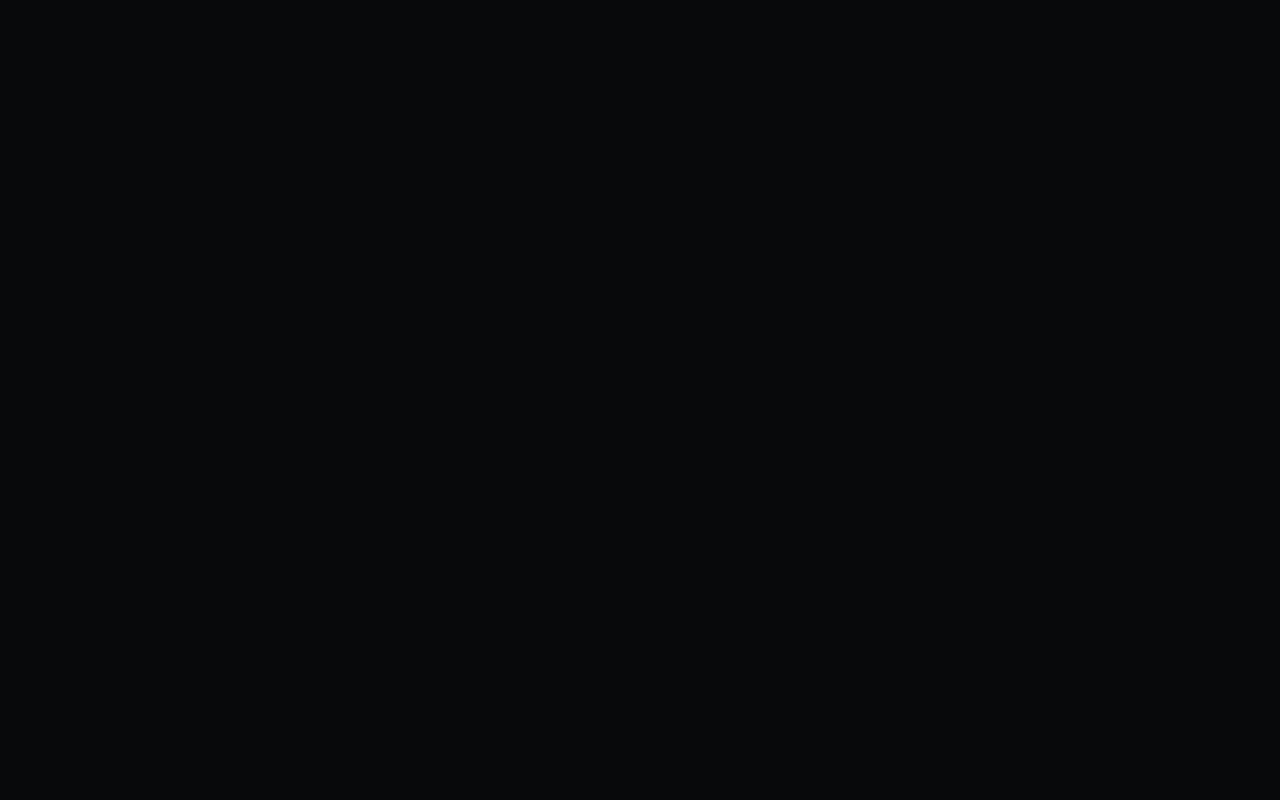
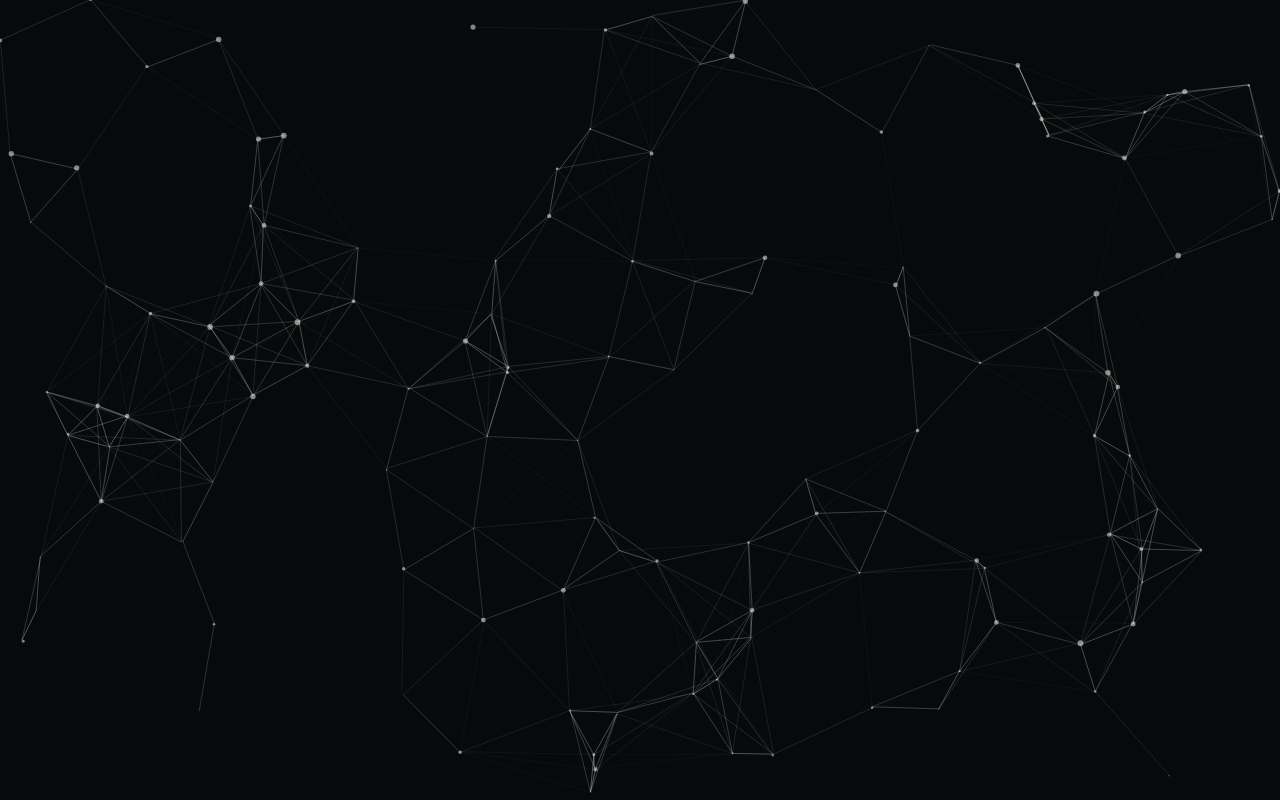
Before and after one commit to kunal-ma/Portfolio, a plain HTML site: page index.html in a window 1280 px wide. Drawn offline with Linux system fonts and the light colour scheme; animation ran at ten frames a second.

Commit message:
feat: add background
- Added Particle.js based background
- Added `config` folder to store JSON configuration files

```diff
--- /dev/null
+++ b/config/particles.json
@@ -0,0 +1,110 @@
+{
+    "particles": {
+        "number": {
+            "value": 100,
+            "density": {
+                "enable": true,
+                "value_area": 800
+            }
+        },
+        "color": {
+            "value": "#ffffff"
+        },
+        "shape": {
+            "type": "circle",
+            "stroke": {
+                "width": 0,
+                "color": "#000000"
+            },
+            "polygon": {
+                "nb_sides": 5
+            },
+            "image": {
+                "src": "img/github.svg",
+                "width": 100,
+                "height": 100
+            }
+        },
+        "opacity": {
+            "value": 0.5,
+            "random": false,
+            "anim": {
+                "enable": false,
+                "speed": 1,
+                "opacity_min": 0.1,
+                "sync": false
+            }
+        },
+        "size": {
+            "value": 3,
+            "random": true,
+            "anim": {
+                "enable": false,
+                "speed": 40,
+                "size_min": 0.1,
+                "sync": false
+            }
+        },
+        "line_linked": {
+            "enable": true,
+            "distance": 150,
+            "color": "#ffffff",
+            "opacity": 0.4,
+            "width": 1
+        },
+        "move": {
+            "enable": true,
+            "speed": 6,
+            "direction": "none",
+            "random": false,
+            "straight": false,
+            "out_mode": "out",
+            "bounce": false,
+            "attract": {
+                "enable": false,
+                "rotateX": 600,
+                "rotateY": 1200
+            }
+        }
+    },
+    "interactivity": {
+        "detect_on": "canvas",
+        "events": {
+            "onhover": {
+                "enable": true,
+                "mode": "grab"
+            },
+            "onclick": {
+                "enable": true,
+                "mode": "push"
+            },
+            "resize": true
+        },
+        "modes": {
+            "grab": {
+                "distance": 140,
+                "line_linked": {
+                    "opacity": 1
+                }
+            },
+            "bubble": {
+                "distance": 400,
+                "size": 40,
+                "duration": 2,
+                "opacity": 8,
+                "speed": 3
+            },
+            "repulse": {
+                "distance": 200,
+                "duration": 0.4
+            },
+            "push": {
+                "particles_nb": 4
+            },
+            "remove": {
+                "particles_nb": 2
+            }
+        }
+    },
+    "retina_detect": true
+}
--- a/index.html
+++ b/index.html
@@ -19,7 +19,12 @@
 </head>
 
 <body>
+    <!-- Particle.js background v2.0.0 -->
+    <!-- Credit : Vincent Garreau -->
+    <script src="scripts/particles.min.js"></script>
+    <div id="particles-js"></div>
 
+    <script src="scripts/main.js" defer></script>
 </body>
 
 </html>
--- a/scripts/main.js
+++ b/scripts/main.js
@@ -0,0 +1,4 @@
+// Load Particles.js
+particlesJS.load("particles-js", "config/particles.json", function () {
+    console.log("[Loaded] Config for Particles.js");
+});
--- a/styles/main.css
+++ b/styles/main.css
@@ -25,3 +25,13 @@ body {
     color: var(--text-color);
     background-color: var(--bg-color);
 }
+
+#particles-js {
+    width: 100%;
+    height: 99.5%;
+    z-index: 0;
+    position: absolute;
+    background-size: cover;
+    background-repeat: no-repeat;
+    background-position: 50% 50%
+}
```
Also changed, not shown: scripts/particles.min.js (added).
